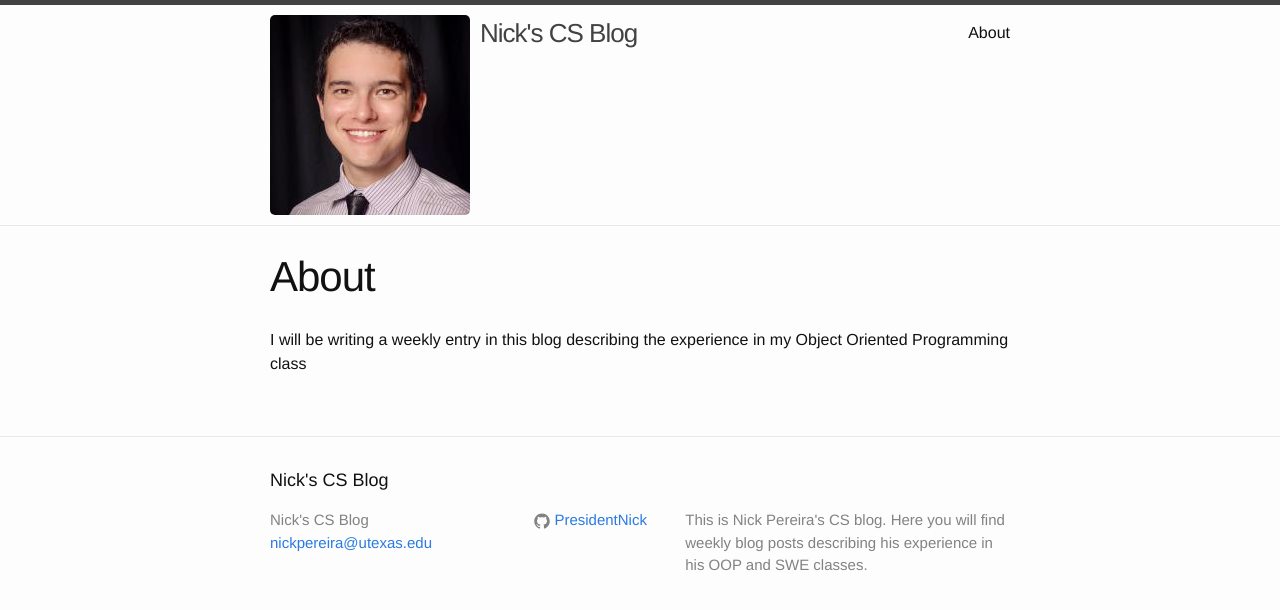
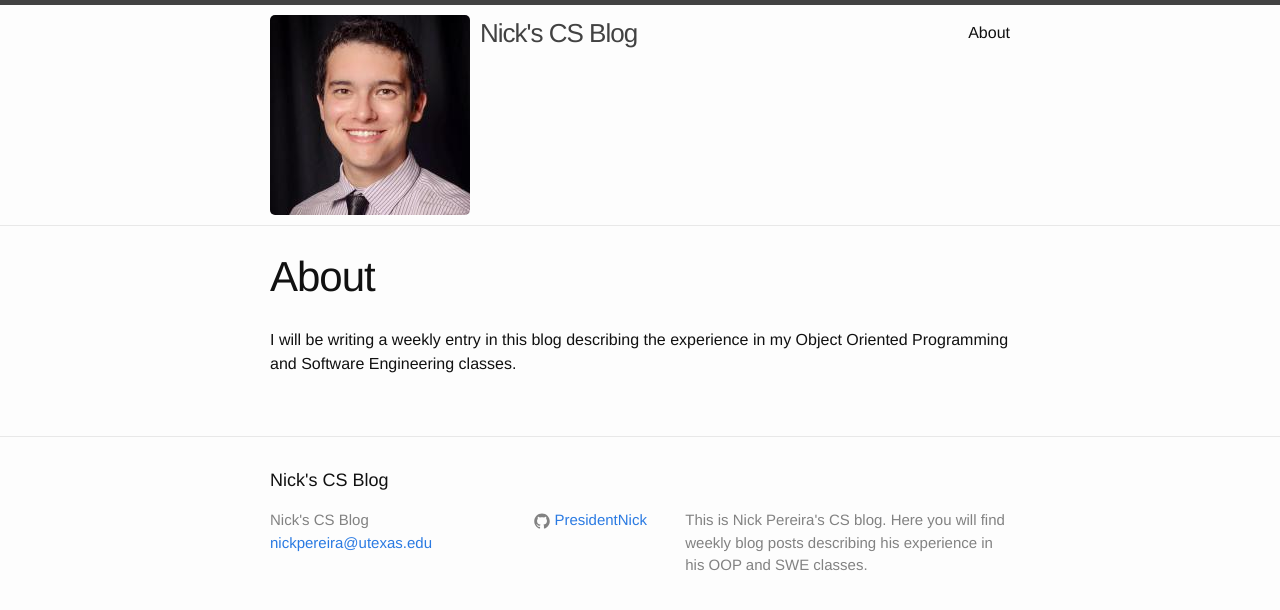
Before and after one commit to PresidentNick/presidentnick.github.io, a Jekyll site: the page built from blog/about.md, in a window 1280 px wide. Shown: the top 610 px of the page. Built offline with Jekyll 4.4.1, drawn with Linux system fonts in a browser that asks for light colours.

Commit message:
updated about

```diff
--- a/blog/about.md
+++ b/blog/about.md
@@ -4,4 +4,4 @@ title: About
 permalink: /blog/about/
 ---
 
-I will be writing a weekly entry in this blog describing the experience in my Object Oriented Programming class
+I will be writing a weekly entry in this blog describing the experience in my Object Oriented Programming and Software Engineering classes.
```
